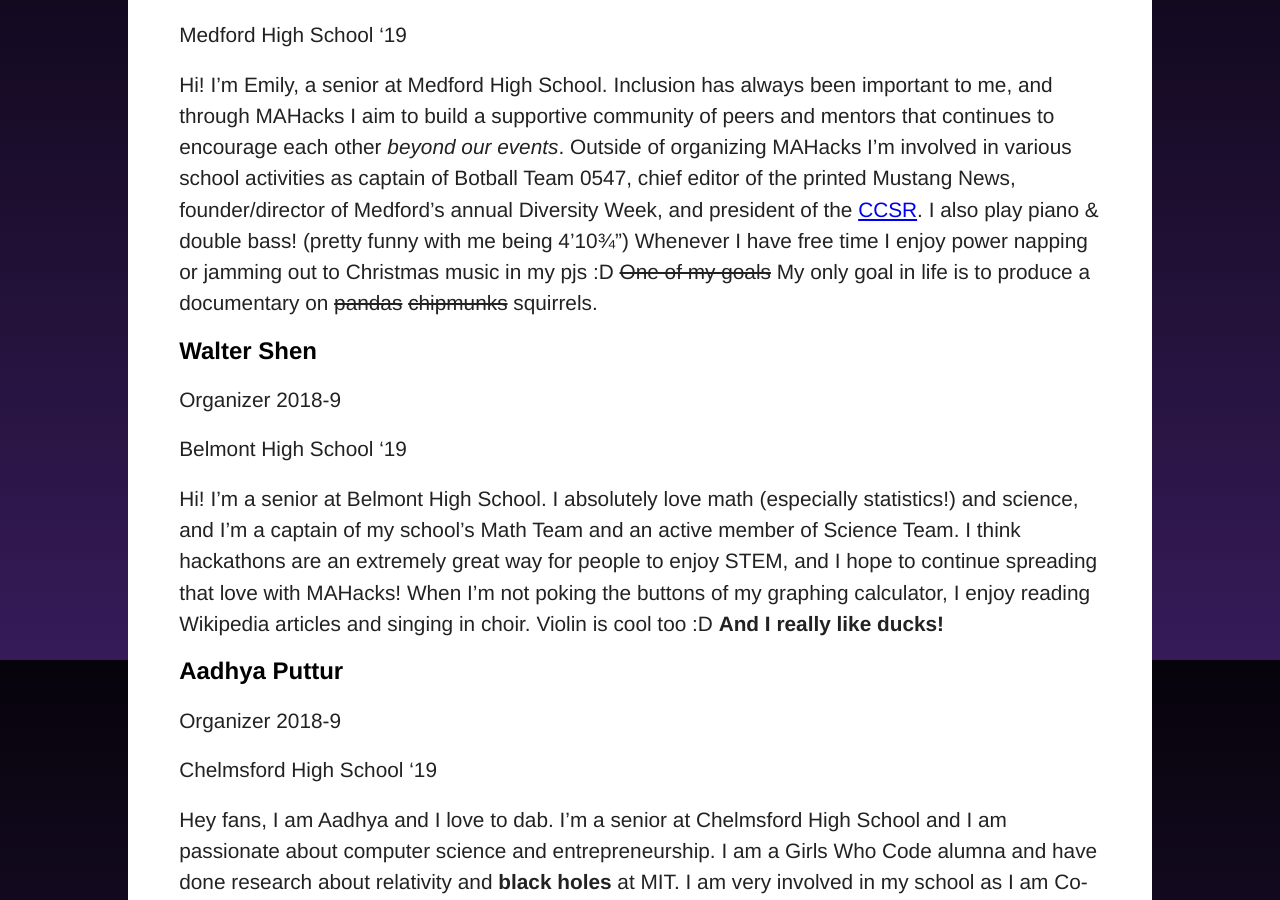
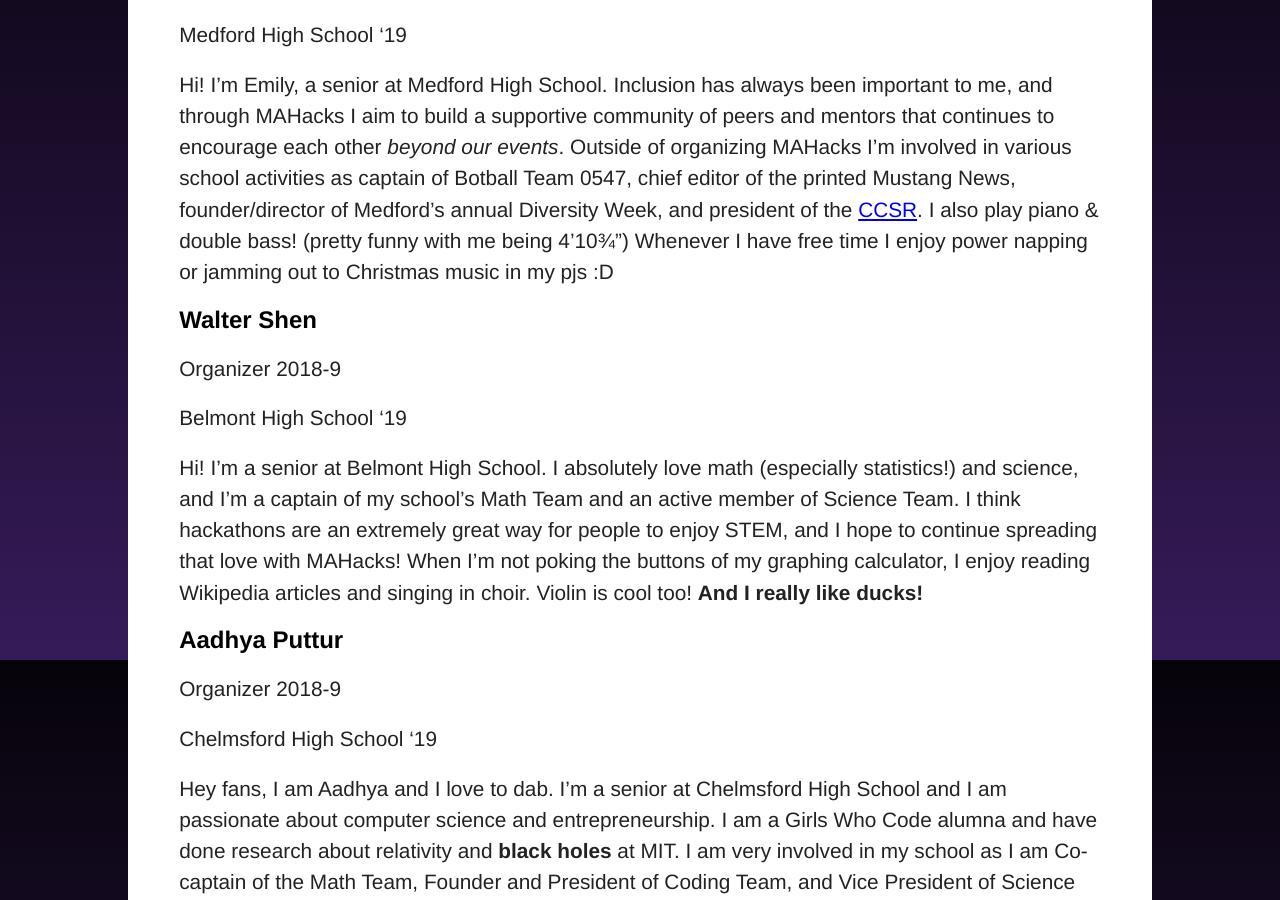
Before and after one commit to mahacks/old-website, a Jekyll site: the page built from about.md, in a window 1280 px wide and 900 px high, scrolled down 1140 px. Built offline with Jekyll 4.4.1, drawn with Linux system fonts in a browser that asks for light colours; some web fonts are replaced.

Commit message:
cut down bio lol

```diff
--- a/about.md
+++ b/about.md
@@ -25,7 +25,7 @@ Co-Director 2018-9, Organizer 2017-8
 
 Medford High School ‘19
 
-Hi! I’m Emily, a senior at Medford High School. Inclusion has always been important to me, and through MAHacks I aim to build a supportive community of peers and mentors that continues to encourage each other _beyond our events_. Outside of organizing MAHacks I’m involved in various school activities as captain of Botball Team 0547, chief editor of the printed Mustang News, founder/director of Medford’s annual Diversity Week, and president of the [CCSR](www.medfordccsr.org). I also play piano & double bass! (pretty funny with me being 4'10¾") Whenever I have free time I enjoy power napping or jamming out to Christmas music in my pjs :D ~~One of my goals~~ My only goal in life is to produce a documentary on ~~pandas~~ ~~chipmunks~~ squirrels.
+Hi! I’m Emily, a senior at Medford High School. Inclusion has always been important to me, and through MAHacks I aim to build a supportive community of peers and mentors that continues to encourage each other _beyond our events_. Outside of organizing MAHacks I’m involved in various school activities as captain of Botball Team 0547, chief editor of the printed Mustang News, founder/director of Medford’s annual Diversity Week, and president of the [CCSR](www.medfordccsr.org). I also play piano & double bass! (pretty funny with me being 4'10¾") Whenever I have free time I enjoy power napping or jamming out to Christmas music in my pjs :D
 
 ### Walter Shen
 
@@ -33,7 +33,7 @@ Organizer 2018-9
 
 Belmont High School ‘19
 
-Hi! I’m a senior at Belmont High School. I absolutely love math (especially statistics!) and science, and I’m a captain of my school’s Math Team and an active member of Science Team. I think hackathons are an extremely great way for people to enjoy STEM, and I hope to continue spreading that love with MAHacks! When I’m not poking the buttons of my graphing calculator, I enjoy reading Wikipedia articles and singing in choir. Violin is cool too :D **And I really like ducks!**
+Hi! I’m a senior at Belmont High School. I absolutely love math (especially statistics!) and science, and I’m a captain of my school’s Math Team and an active member of Science Team. I think hackathons are an extremely great way for people to enjoy STEM, and I hope to continue spreading that love with MAHacks! When I’m not poking the buttons of my graphing calculator, I enjoy reading Wikipedia articles and singing in choir. Violin is cool too! **And I really like ducks!**
 
 ### Aadhya Puttur
 
```
